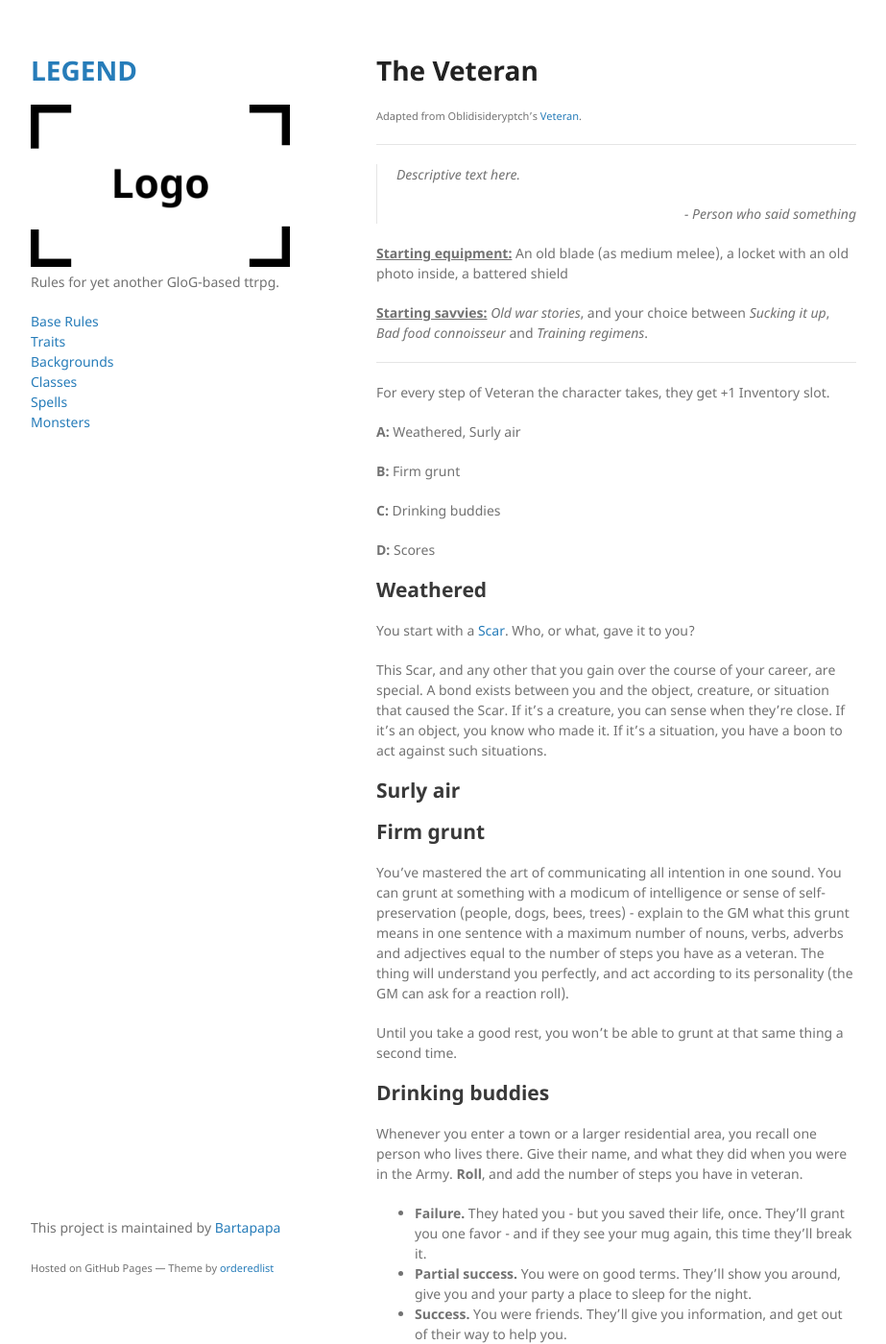
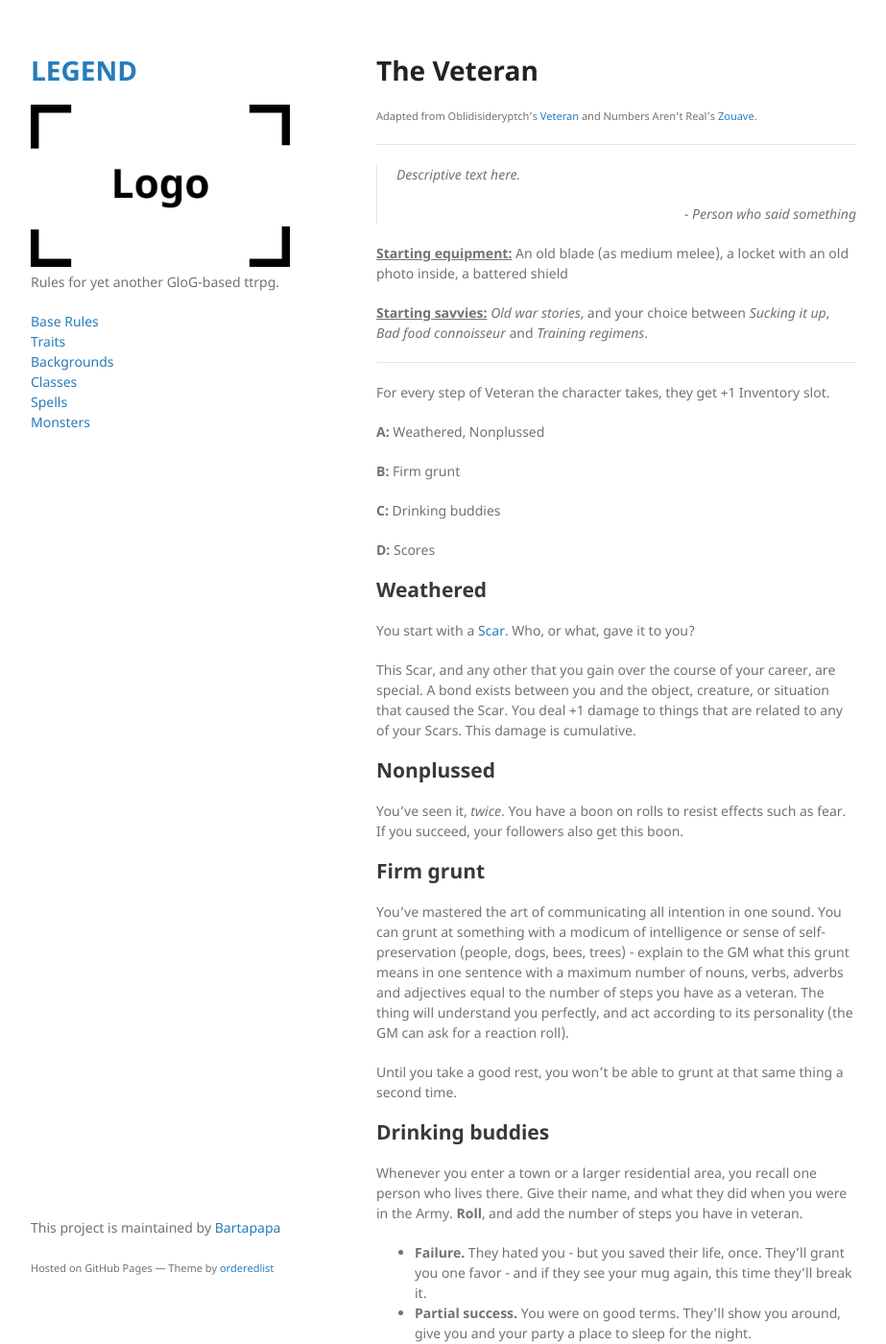
Before and after one commit to Bartapapa/legend, a Jekyll site: the page built from docs/class/veteran.md, in a window 1280 px wide and 1400 px high. Shown: the whole window at 96% size, without its empty margins (178-1101 px from the left). Built offline with Jekyll 4.4.1, drawn with Linux system fonts in a browser that asks for light colours.

Commit message:
Update veteran.md

```diff
--- a/docs/class/veteran.md
+++ b/docs/class/veteran.md
@@ -3,7 +3,7 @@ layout: post
 title: The Veteran
 permalink: /classes/veteran
 ---
-<small>Adapted from Oblidisideryptch's [Veteran](https://oblidisideryptch.blogspot.com/2019/03/glog-class-veteran.html).</small>
+<small>Adapted from Oblidisideryptch's [Veteran](https://oblidisideryptch.blogspot.com/2019/03/glog-class-veteran.html) and Numbers Aren't Real's [Zouave](https://as-they-must.blogspot.com/2019/10/gun-on-your-shoulder-class-fighter.html).</small>
 
 ***
 
@@ -19,7 +19,7 @@ permalink: /classes/veteran
 
 For every step of Veteran the character takes, they get +1 Inventory slot.
 
-<b>A:</b> Weathered, Surly air
+<b>A:</b> Weathered, Nonplussed
 
 <b>B:</b> Firm grunt
 
@@ -30,9 +30,10 @@ For every step of Veteran the character takes, they get +1 Inventory slot.
 ## Weathered
 You start with a [Scar](https://bartapapa.github.io/legend/base-rules/). Who, or what, gave it to you?
 
-This Scar, and any other that you gain over the course of your career, are special. A bond exists between you and the object, creature, or situation that caused the Scar. If it's a creature, you can sense when they're close. If it's an object, you know who made it. If it's a situation, you have a boon to act against such situations.
+This Scar, and any other that you gain over the course of your career, are special. A bond exists between you and the object, creature, or situation that caused the Scar. You deal +1 damage to things that are related to any of your Scars. This damage is cumulative.
 
-## Surly air
+## Nonplussed
+You've seen it, <i>twice</i>. You have a boon on rolls to resist effects such as fear. If you succeed, your followers also get this boon.
 
 ## Firm grunt
 You've mastered the art of communicating all intention in one sound. You can grunt at something with a modicum of intelligence or sense of self-preservation (people, dogs, bees, trees) - explain to the GM what this grunt means in one sentence with a maximum number of nouns, verbs, adverbs and adjectives equal to the number of steps you have as a veteran. The thing will understand you perfectly, and act according to its personality (the GM can ask for a reaction roll).
```
